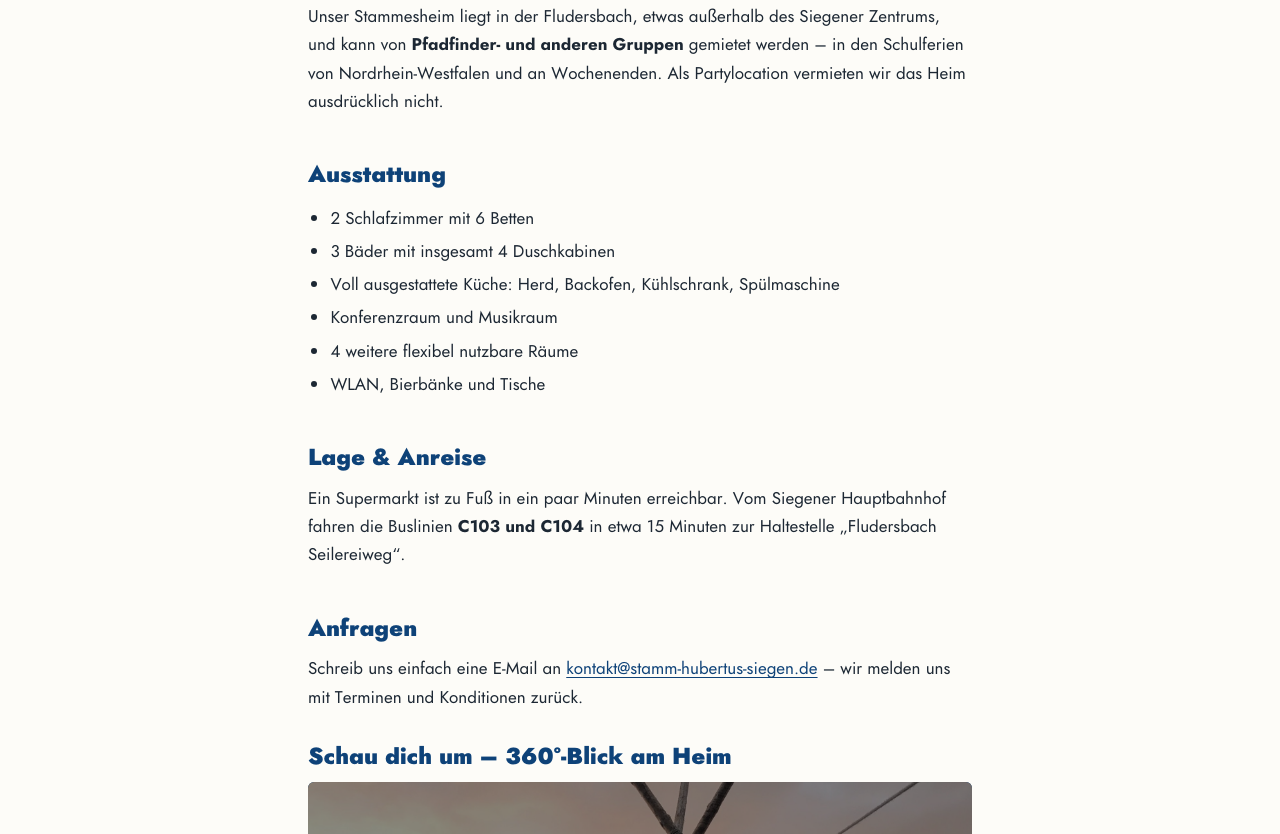
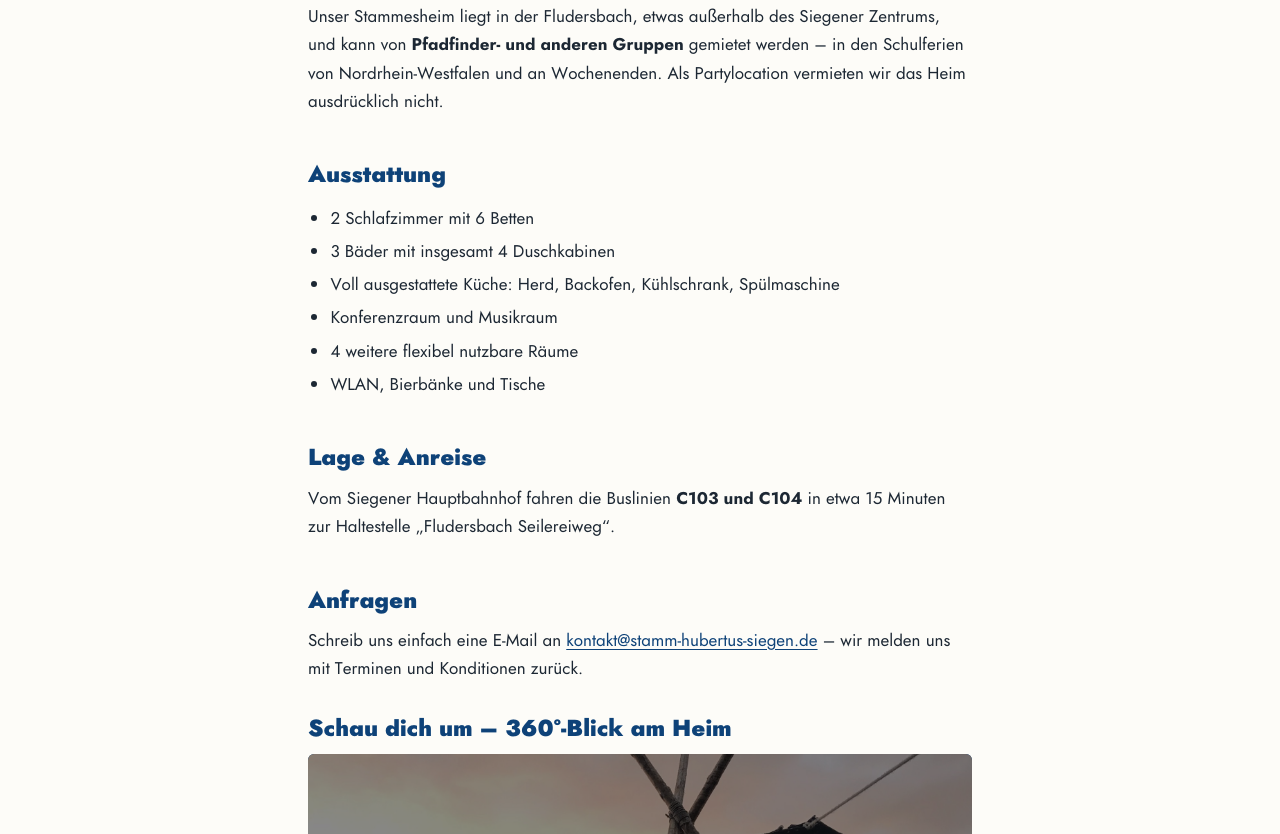
Before and after one commit to marschit/stamm-hubertus-website, an Astro site: page /heim in a window 1280 px wide. Shown: the part 266-1100 px from the top of the page. Built offline with nearby package versions, Linux system fonts and the light colour scheme; Astro itself is replaced by a stand-in of ours.

Commit message:
Update src/content/seiten/heim.md (via Pages CMS)

```diff
--- a/src/content/seiten/heim.md
+++ b/src/content/seiten/heim.md
@@ -18,8 +18,7 @@ Als Partylocation vermieten wir das Heim ausdrücklich nicht.
 
 ## Lage & Anreise
 
-Ein Supermarkt ist zu Fuß in ein paar Minuten erreichbar. Vom Siegener
-Hauptbahnhof fahren die Buslinien **C103 und C104** in etwa 15 Minuten zur
+Vom Siegener Hauptbahnhof fahren die Buslinien **C103 und C104** in etwa 15 Minuten zur
 Haltestelle „Fludersbach Seilereiweg“.
 
 ## Anfragen
```
